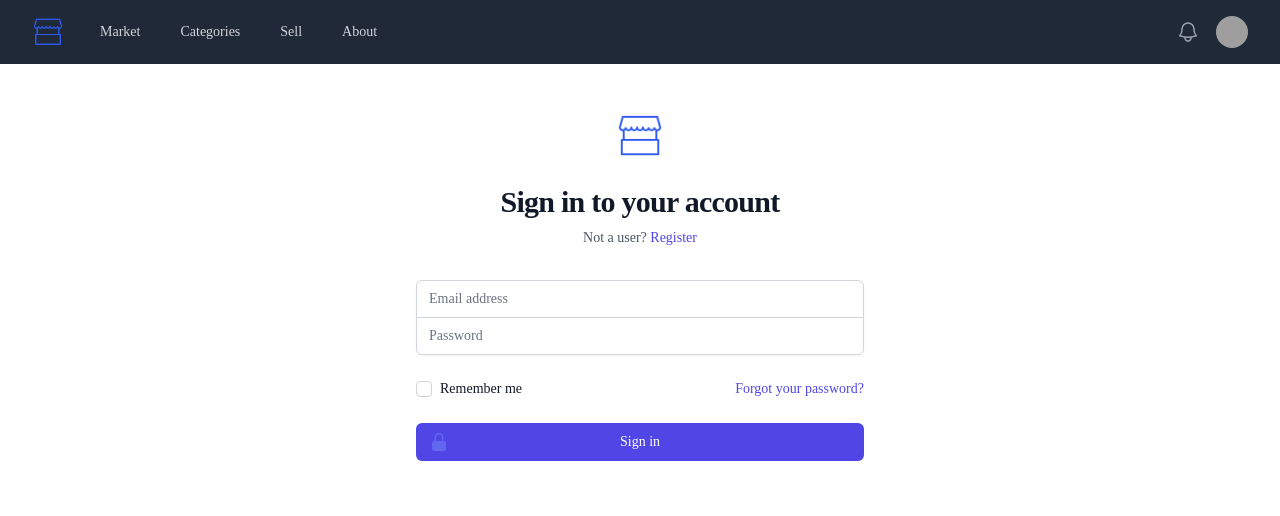
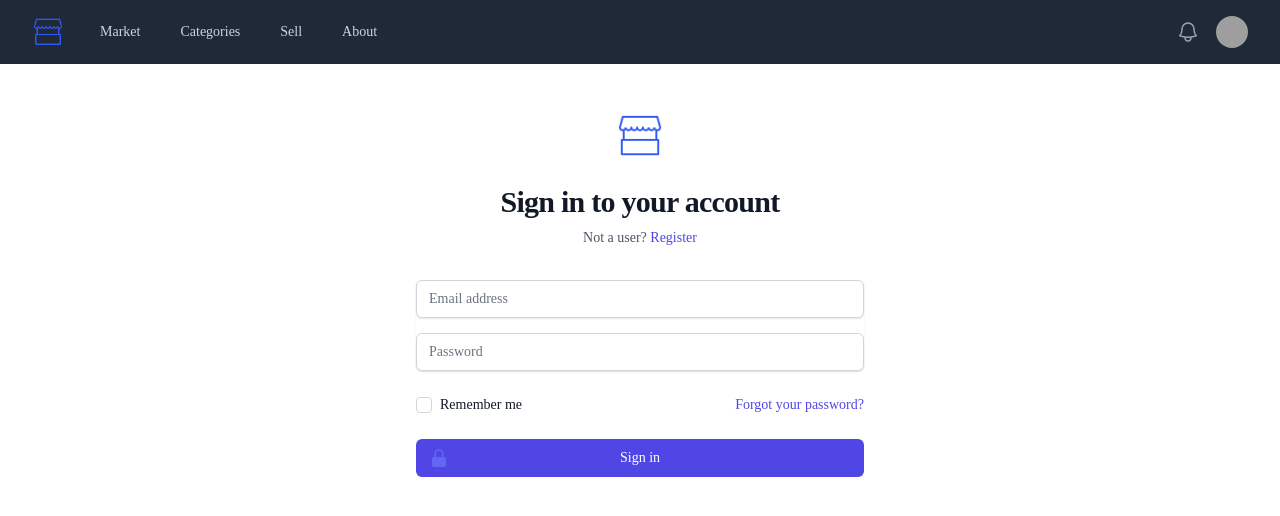
Before and after one commit to GrantLicata/Marketplace, a React (Create React App) app in the folder client/: page /login in a window 1280 px wide. Shown: the top 516 px of the page. Built offline with nearby package versions, Linux system fonts and the light colour scheme; grey boxes are pictures that could not be loaded; a web font is replaced by a local one.

Commit message:
Registration and login style harmonized

```diff
--- a/client/src/components/Login/Login.js
+++ b/client/src/components/Login/Login.js
@@ -27,36 +27,43 @@ const Login = () => {
               <form className="mt-8 space-y-6" action="#" method="POST">
                 <input type="hidden" name="remember" defaultValue="true" />
                 <div className="-space-y-px rounded-md shadow-sm">
-                  <div>
-                    <label htmlFor="email-address" className="sr-only">
-                      Email address
-                    </label>
+                  <div className='mb-4'>
+                    {/* <label
+                        className='text-sm font-medium text-gray-700'
+                        htmlFor="email-address">
+                        Email Address
+                    </label> */}
+                    <div className="relative mt-1 rounded-md shadow-sm">
                         <input
                             id="email-address"
                             name="email"
                             type="email"
                             autoComplete="email"
+                            placeholder="Email address"
                             required
-                      className="relative block w-full appearance-none rounded-none rounded-t-md border border-gray-300 px-3 py-2 text-gray-900 placeholder-gray-500 focus:z-10 focus:border-indigo-500 focus:outline-none focus:ring-indigo-500 sm:text-sm"
-                      placeholder="Email address"
+                            className="block w-full rounded-md border-gray-300  focus:border-indigo-500 focus:ring-indigo-500 sm:text-sm shadow-sm"
                         />
                     </div>
-                  <div>
-                    <label htmlFor="password" className="sr-only">
+                  </div>
+                  <div className='mb-4'>
+                    {/* <label
+                        className='text-sm font-medium text-gray-700'
+                        htmlFor="password">
                         Password
-                    </label>
+                    </label> */}
+                    <div className="relative mt-1 rounded-md shadow-sm">
                         <input
                             id="password"
                             name="password"
                             type="password"
                             autoComplete="current-password"
                             required
-                      className="relative block w-full appearance-none rounded-none rounded-b-md border border-gray-300 px-3 py-2 text-gray-900 placeholder-gray-500 focus:z-10 focus:border-indigo-500 focus:outline-none focus:ring-indigo-500 sm:text-sm"
                             placeholder="Password"
+                            className="block w-full rounded-md border-gray-300  focus:border-indigo-500 focus:ring-indigo-500 sm:text-sm shadow-sm"
                         />
                     </div>
                   </div>
-
+                </div>
                 <div className="flex items-center justify-between">
                   <div className="flex items-center">
                     <input
--- a/client/src/components/Registration/Registration.js
+++ b/client/src/components/Registration/Registration.js
@@ -36,7 +36,7 @@ const Registration = () => {
                             type="text"
                             name="firstName"
                             id="firstName"
-                            className="block w-full rounded-md border-gray-300  focus:border-indigo-500 focus:ring-indigo-500 sm:text-sm"
+                            className="block w-full rounded-md border-gray-300  focus:border-indigo-500 focus:ring-indigo-500 sm:text-sm shadow-sm"
                         />
                     </div>
                 </div>
@@ -53,7 +53,7 @@ const Registration = () => {
                             type="text"
                             name="first-name"
                             id="first-name"
-                            className="block w-full rounded-md border-gray-300 pl-2  focus:border-indigo-500 focus:ring-indigo-500 sm:text-sm"
+                            className="block w-full rounded-md border-gray-300 pl-2  focus:border-indigo-500 focus:ring-indigo-500 sm:text-sm shadow-sm"
                         />
                     </div>
                 </div>
@@ -71,7 +71,7 @@ const Registration = () => {
                         type="email"
                         name="email"
                         id="email"
-                        className="block w-full rounded-md border-gray-300 pl-2 focus:border-indigo-500 focus:ring-indigo-500 sm:text-sm"
+                        className="block w-full rounded-md border-gray-300 pl-2 focus:border-indigo-500 focus:ring-indigo-500 sm:text-sm shadow-sm"
                     />
                 </div>
             </div>
@@ -88,7 +88,7 @@ const Registration = () => {
                         type="password"
                         name="password"
                         id="password"
-                        className="block w-full rounded-md border-gray-300 pl-2 focus:border-indigo-500 focus:ring-indigo-500 sm:text-sm"
+                        className="block w-full rounded-md border-gray-300 pl-2 focus:border-indigo-500 focus:ring-indigo-500 sm:text-sm shadow-sm"
                     />
                 </div>
             </div>
@@ -105,7 +105,7 @@ const Registration = () => {
                         type="password"
                         name="confirm-password"
                         id="confirm-password"
-                        className="block w-full rounded-md border-gray-300 pl-2 focus:border-indigo-500 focus:ring-indigo-500 sm:text-sm"
+                        className="block w-full rounded-md border-gray-300 pl-2 focus:border-indigo-500 focus:ring-indigo-500 sm:text-sm shadow-sm"
                     />
                 </div>
             </div>
```
Lines whose indentation alone changed are shown as unchanged.
